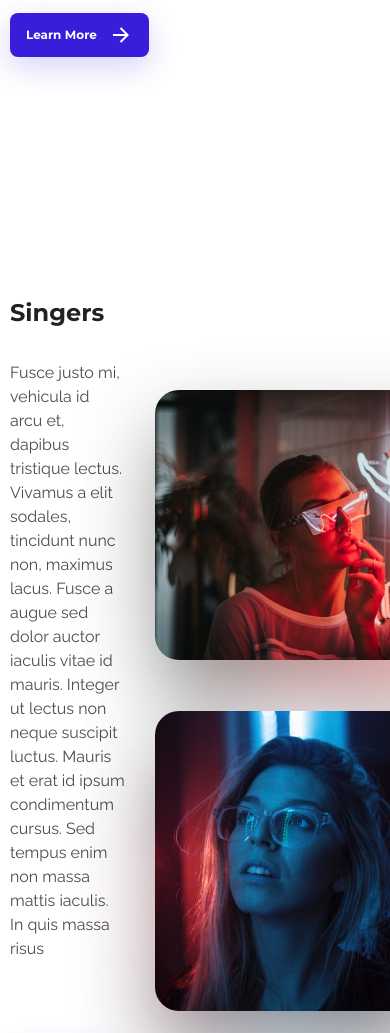
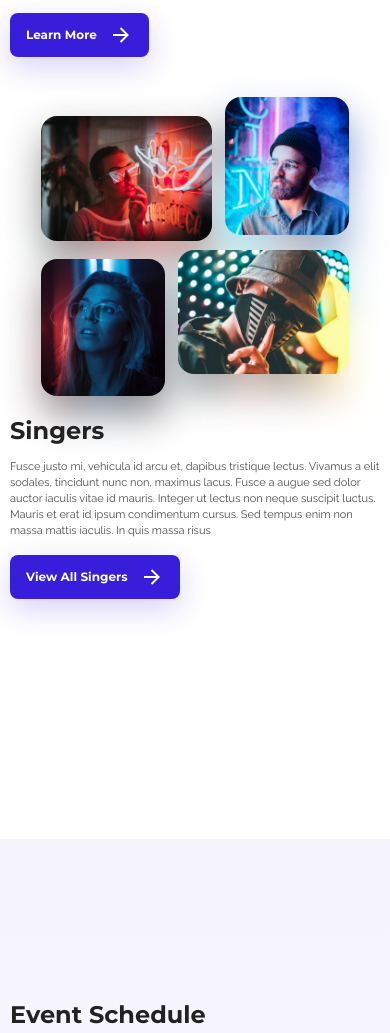
Before and after one commit to DankiCat/musik, a website: page src/index.html in a window 390 px wide. Shown: the part 1513-2546 px from the top of the page. Drawn offline with nearby package versions, Linux system fonts and the light colour scheme.

Commit message:
singers section adaptation

```diff
--- a/src/sass/blocks/about/_about-media.scss
+++ b/src/sass/blocks/about/_about-media.scss
@@ -34,7 +34,7 @@
 @media (max-width: 989.98px) {
     .about {
         &__row {
-            gap: 30px;
+            gap: 20px;
         }
         &__photos {
             min-width: 350px;
@@ -47,6 +47,8 @@
         }
         &__text {
             margin-top: 16px;
+            font-size: 14px;
+            line-height: 20px;
         }
         &__button {
             margin-top: 40px;
@@ -56,9 +58,6 @@
 
 @media (max-width: 749.98px) {
     .about {
-        &__row {
-            gap: 20px;
-        }
         &__photos {
             min-width: 230px;
             height: 250px;
--- /dev/null
+++ b/src/sass/blocks/singers/_singers-media.scss
@@ -0,0 +1,176 @@
+@media (max-width: 1499.98px) {
+    .singers {
+        &__photos {
+            min-width: 536px;
+            height: 562px;
+        }
+        &__photo-box {
+            &:nth-child(1) {
+                top: 32px;
+                width: 296px;
+            }
+            &:nth-child(2) {
+                width: 216px;
+            }
+            &:nth-child(3) {
+                bottom: 32px;
+                width: 216px;
+            }
+            &:nth-child(4) {
+                bottom: 73px;
+                width: 296px;
+            }
+        }
+        &__shadow {
+            top: 32px;
+            filter: blur(32px);
+        }
+    }
+}
+
+@media (max-width: 1199.98px) {
+    .singers {
+        &__text {
+            font-size: 15px;
+            line-height: 22px;
+            margin-top: 24px;
+        }
+        &__button {
+            margin-top: 60px;
+        }
+        &__photos {
+            min-width: 428px;
+            height: 444px;
+        }
+        &__photo-box {
+            &:nth-child(1) {
+                top: 26px;
+                width: 237px;
+            }
+            &:nth-child(2) {
+                width: 173px;
+            }
+            &:nth-child(3) {
+                bottom: 26px;
+                width: 173px;
+            }
+            &:nth-child(4) {
+                bottom: 58px;
+                width: 237px;
+            }
+        }
+        &__photo {
+            border-radius: 20px;
+        }
+        &__shadow {
+            top: 26px;
+            border-radius: 18px;
+            filter: blur(26px);
+        }
+    }
+}
+
+@media (max-width: 989.98px) {
+    .singers {
+        &__row {
+            gap: 20px;
+        }
+        &__text {
+            font-size: 14px;
+            line-height: 20px;
+            margin-top: 16px;
+        }
+        &__button {
+            margin-top: 32px;
+        }
+        &__photos {
+            min-width: 342px;
+            height: 355px;
+        }
+        &__photo-box {
+            &:nth-child(1) {
+                top: 21px;
+                width: 190px;
+            }
+            &:nth-child(2) {
+                width: 138px;
+            }
+            &:nth-child(3) {
+                bottom: 21px;
+                width: 138px;
+            }
+            &:nth-child(4) {
+                bottom: 46px;
+                width: 190px;
+            }
+        }
+        &__photo {
+            border-radius: 16px;
+        }
+        &__shadow {
+            top: 21px;
+            border-radius: 14px;
+            filter: blur(21px);
+        }
+    }
+}
+
+@media (max-width: 749.98px) {
+    .singers {
+        &__row {
+            flex-direction: column;
+            gap: 10;
+        }
+        &__content {
+            order: 2;
+        }
+        &__text {
+            font-size: 11px;
+            line-height: 16px;
+        }
+        &__photos {
+            order: 1;
+        }
+    }
+}
+
+@media (max-width: 569.98px) {
+    .singers {
+        &__row {
+            gap: 0;
+        }
+        &__text {
+            font-size: 11px;
+            line-height: 16px;
+            margin-top: 12px;
+        }
+        &__button {
+            margin-top: 16px;
+        }
+        &__photos {
+            min-width: 308px;
+            height: 318px;
+        }
+        &__photo-box {
+            &:nth-child(1) {
+                top: 19px;
+                width: 171px;
+            }
+            &:nth-child(2) {
+                width: 124px;
+            }
+            &:nth-child(3) {
+                bottom: 19px;
+                width: 124px;
+            }
+            &:nth-child(4) {
+                bottom: 41px;
+                width: 171px;
+            }
+        }
+        &__shadow {
+            top: 19px;
+            filter: blur(19px);
+        }
+    }
+}
--- a/src/sass/blocks/singers/_singers.scss
+++ b/src/sass/blocks/singers/_singers.scss
@@ -1,5 +1,4 @@
 .singers {
-    margin-top: 240px;
     .container {
         position: relative;
     }
@@ -69,8 +68,10 @@
     }
     &__photo {
         border-radius: 24px;
+        width: 100%;
     }
     &__shadow {
+        width: 100%;
         position: absolute;
         top: 40px;
         left: 0;
--- a/src/sass/style.scss
+++ b/src/sass/style.scss
@@ -124,6 +124,7 @@ section {
 @import 'blocks/about/about-media';
 
 @import 'blocks/singers/singers';
+@import 'blocks/singers/singers-media';
 
 @import 'blocks/schedule/schedule';
 
```
Also changed, not shown: src/css/style.min.css.
